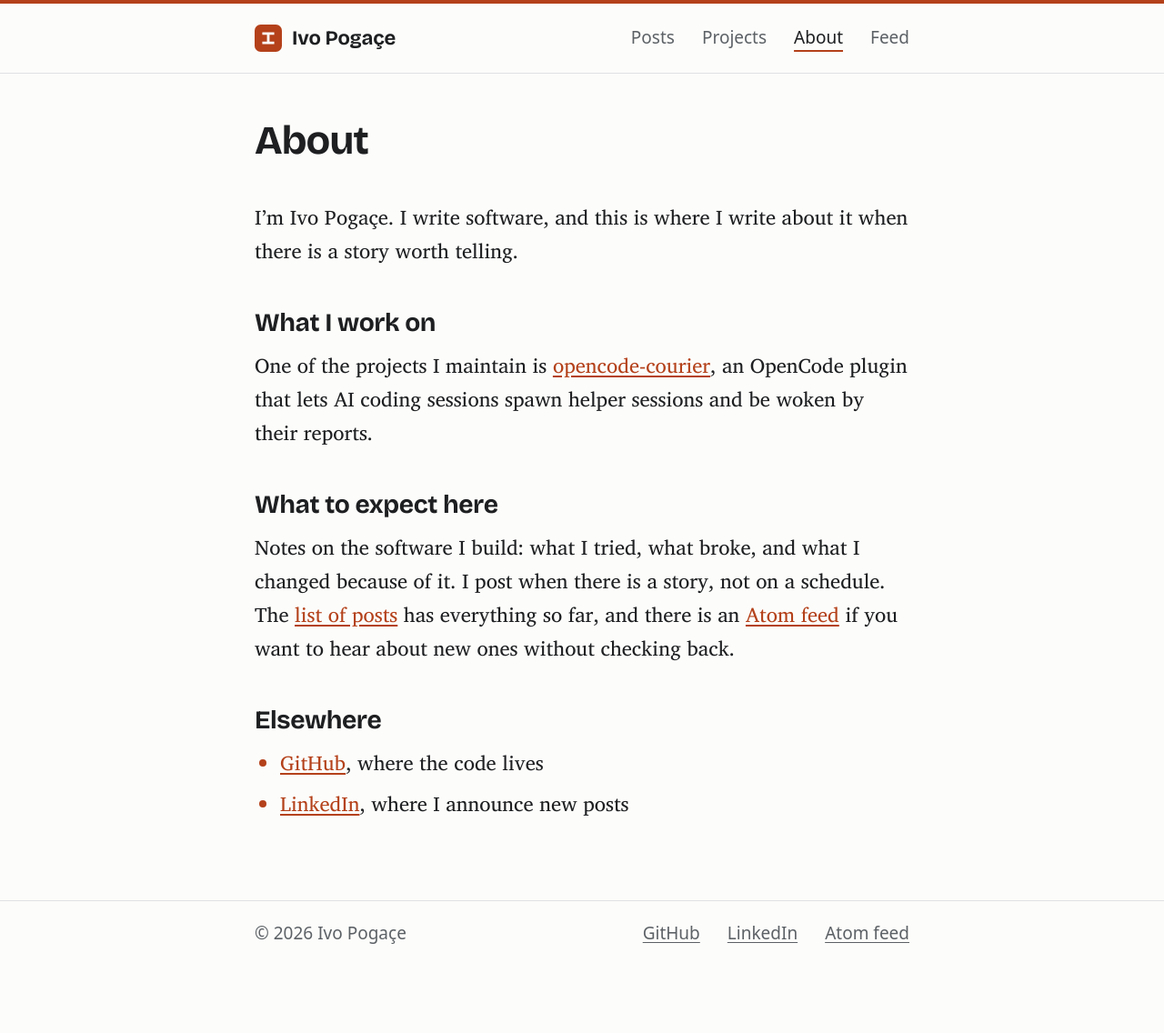
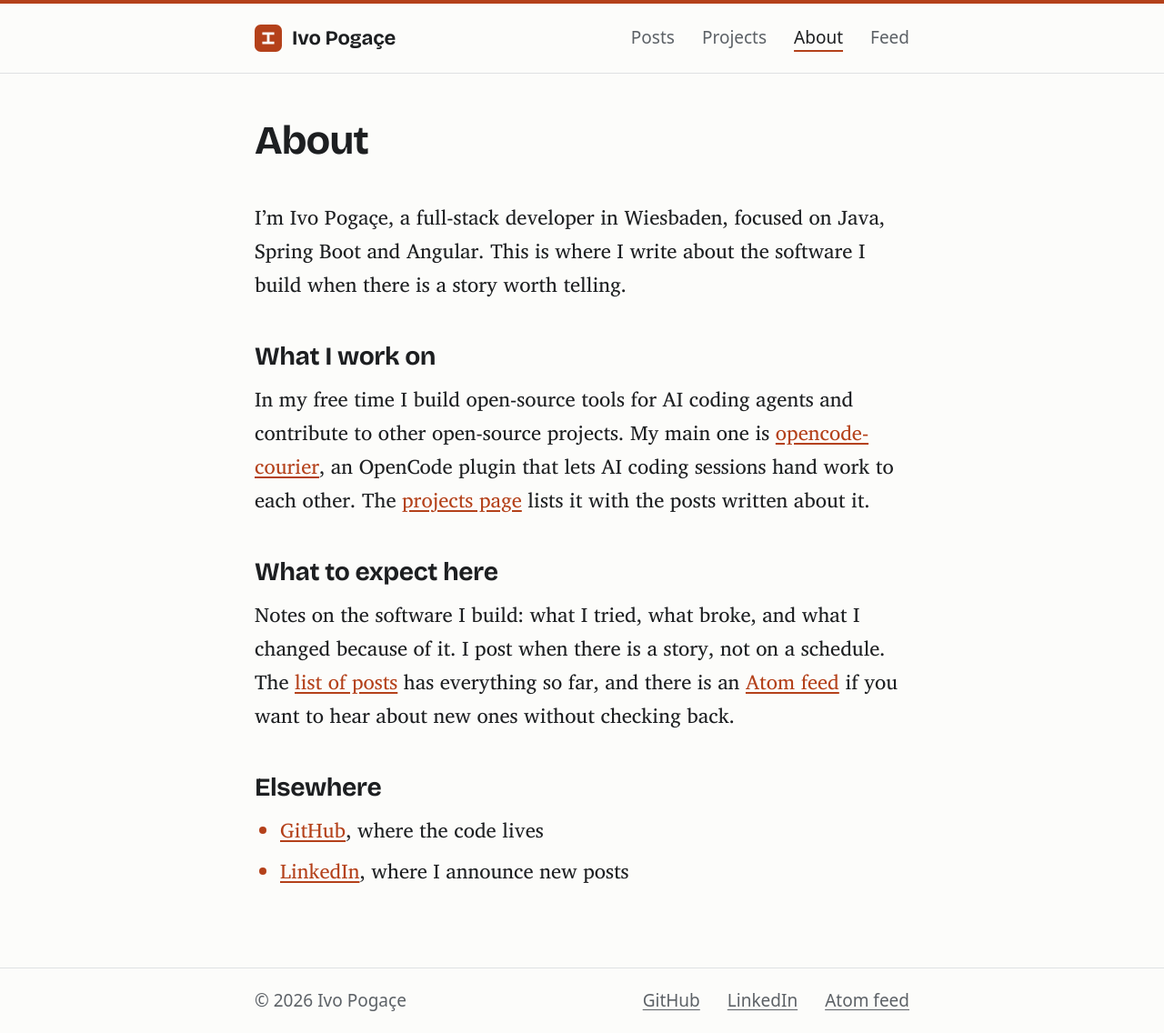
Before and after one commit to ivopogace/blog, a Jekyll site: the page built from about.md, in a window 1280 px wide. Shown: the whole page at 91% size. Built offline with Jekyll 4.4.1, drawn with Linux system fonts in a browser that asks for light colours; before the commit the page ends 1062 px from its top, so only the background shows below that.

Commit message:
About page: who I am and where, and a link to the projects page (#14)
The opening says the role, city and stack; "What I work on" uses the
LinkedIn About text and links the projects page. The hidden draft note
is gone.

Co-authored-by: Ivo Pogace <ivo.pogace@lyth.de>
Co-authored-by: Claude Opus 5.5 <noreply@anthropic.com>

```diff
--- a/about.md
+++ b/about.md
@@ -5,21 +5,18 @@ summary: Who writes this blog, and where else to find the work.
 permalink: /about/
 ---
 
-I'm Ivo Pogaçe. I write software, and this is where I write about it when
-there is a story worth telling.
-
-{% comment %}
-Draft. Add here, in a sentence or two: what you do for work and where you are
-based. Leave out anything you would rather not publish. This note is not
-published.
-{% endcomment %}
+I'm Ivo Pogaçe, a full-stack developer in Wiesbaden, focused on Java, Spring
+Boot and Angular. This is where I write about the software I build when there
+is a story worth telling.
 
 ## What I work on
 
-One of the projects I maintain is
+In my free time I build open-source tools for AI coding agents and contribute
+to other open-source projects. My main one is
 [opencode-courier](https://github.com/ivopogace/opencode-courier), an OpenCode
-plugin that lets AI coding sessions spawn helper sessions and be woken by their
-reports.
+plugin that lets AI coding sessions hand work to each other. The
+[projects page]({{ '/projects/' | relative_url }}) lists it with the posts
+written about it.
 
 ## What to expect here
 
```
